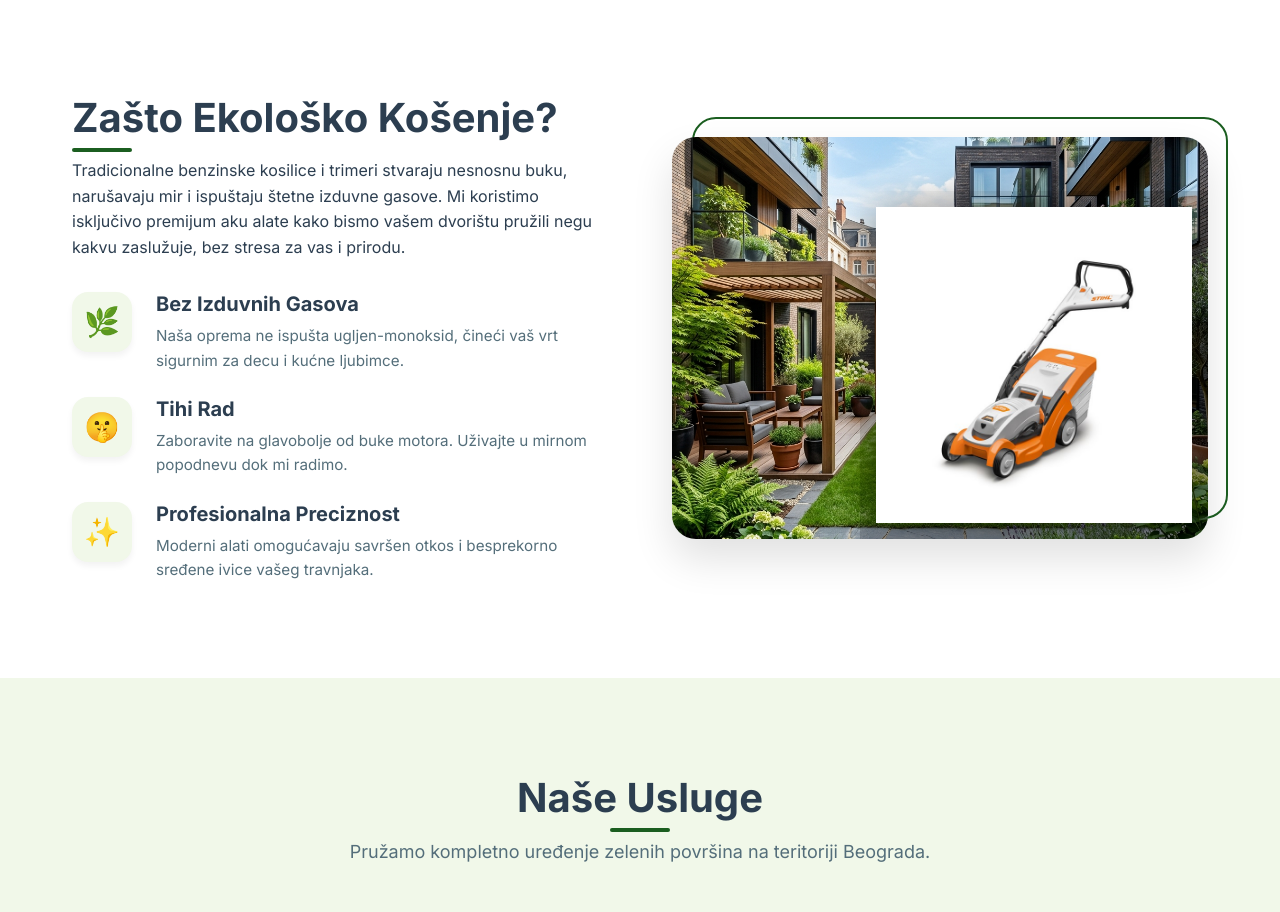
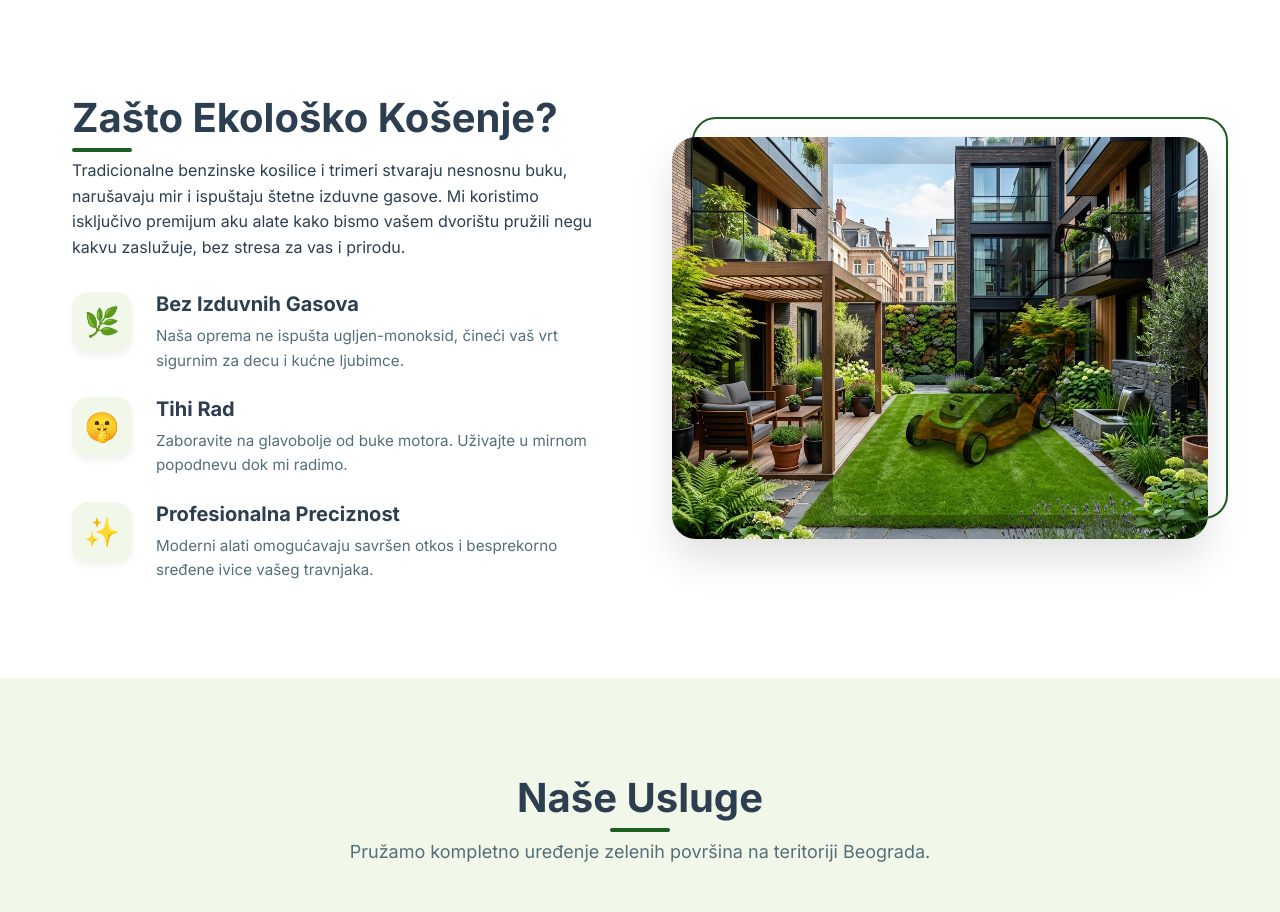
Before and after one commit to egonjicstanislav-afk/ekolosko-kosenje-beograd, a plain HTML site: page index.html in a window 1280 px wide. Shown: the part 802-1714 px from the top of the page. Drawn offline with Linux system fonts and the light colour scheme.

Commit message:
Fix: mix-blend-mode multiply za prirodno uklapanje alata u scenu
Co-Authored-By: Claude Sonnet 4.6 <noreply@anthropic.com>

```diff
--- a/styles.css
+++ b/styles.css
@@ -507,26 +507,24 @@ h1, h2, h3, h4, h5, h6 {
 
 .about-tool-overlay {
     position: absolute;
-    bottom: 0;
-    right: 0;
-    width: 65%;
-    padding: 1rem;
-    background: linear-gradient(135deg, transparent 0%, rgba(0,0,0,0.35) 100%);
+    inset: 0;
     display: flex;
     align-items: flex-end;
     justify-content: flex-end;
+    padding: 1.5rem;
 }
 
 .about-tool-img {
-    width: 100%;
+    width: 72%;
     height: auto;
     object-fit: contain;
-    filter: drop-shadow(0 8px 24px rgba(0, 0, 0, 0.5));
+    mix-blend-mode: multiply;
+    filter: drop-shadow(0 12px 28px rgba(0, 0, 0, 0.45));
     transition: transform 0.5s ease;
 }
 
 .about-tool-showcase:hover .about-tool-img {
-    transform: scale(1.05) translateY(-6px);
+    transform: scale(1.06) translateY(-8px);
 }
 
 /* ==========================================================================
```
